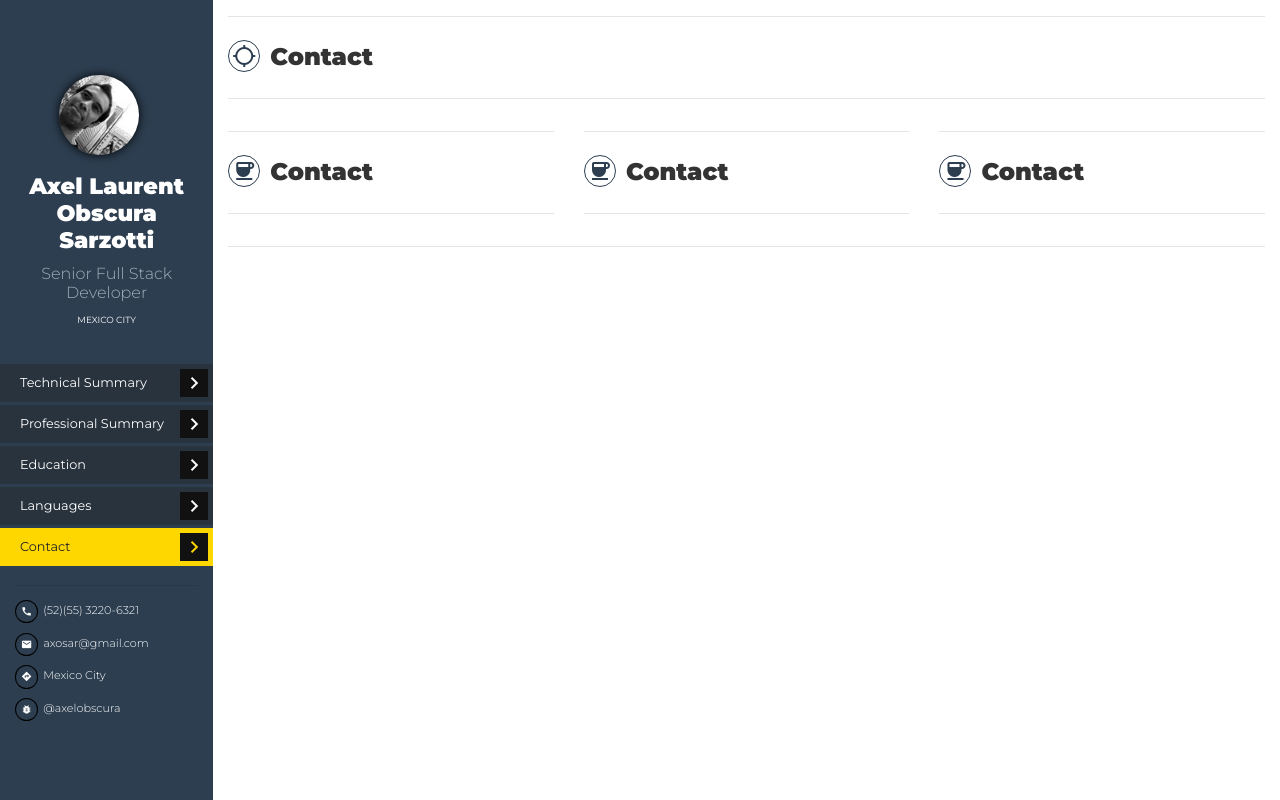
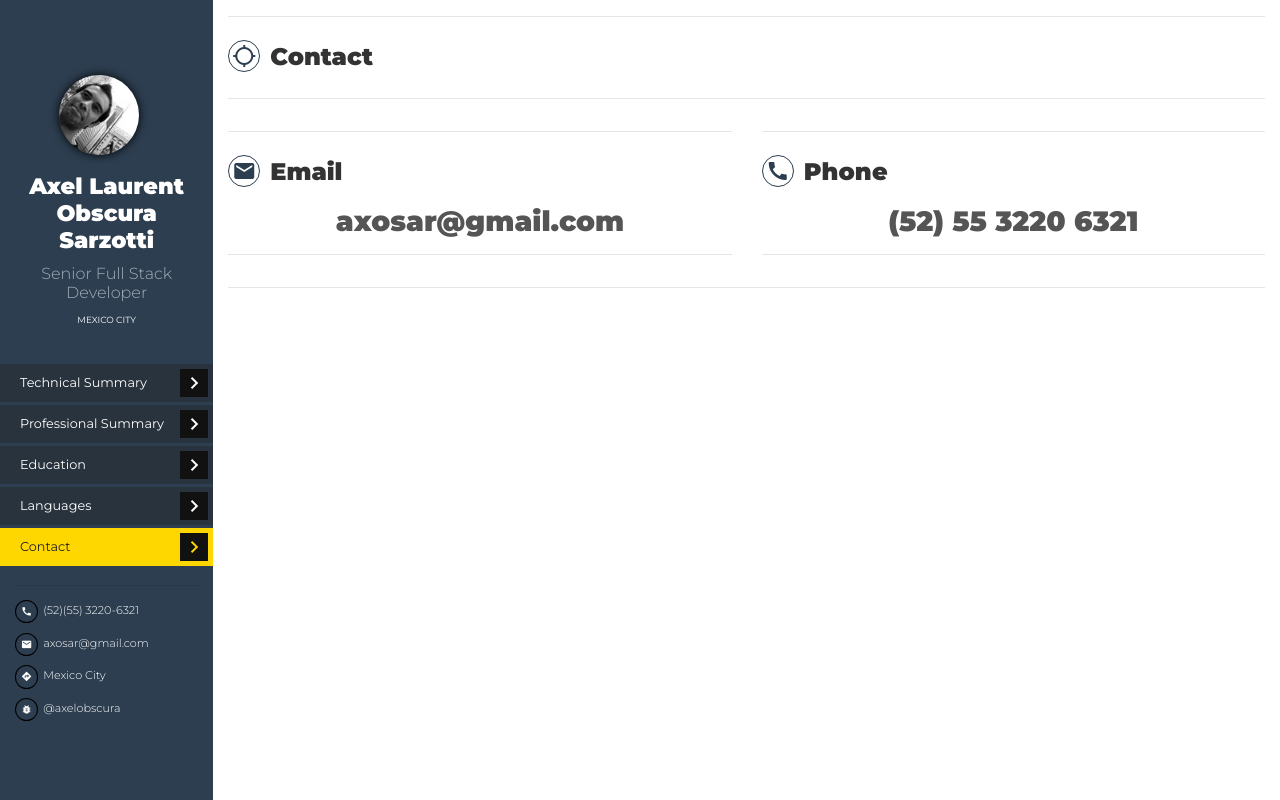
Before and after one commit to axelobscura/cv, a React (Create React App) app: page /contact in a window 1280 px wide. Built offline with nearby package versions, Linux system fonts and the light colour scheme; a web font is replaced by a local one.

Commit message:
contact details

```diff
--- a/src/component/Contact.js
+++ b/src/component/Contact.js
@@ -6,7 +6,7 @@ import './ProfessionalSummary.css';
 
 const Contact = () => {
     return (
-        <Container className="ps ts">
+        <Container className="ps ts contacto">
             <Row>
                 <Col>
                     <hr />
@@ -15,17 +15,14 @@ const Contact = () => {
                     <Row>
                         <Col>
                             <hr />
-                                <h1><span class="material-icons">coffee</span> Contact</h1>
+                                <h1><span class="material-icons">mail</span> Email</h1>
+                                <h3><a href="mailto:axosar@gmail.com">axosar@gmail.com</a></h3>
                             <hr />
                         </Col>
                         <Col>
                             <hr />
-                                <h1><span class="material-icons">coffee</span> Contact</h1>
-                            <hr />
-                        </Col>
-                        <Col>
-                            <hr />
-                                <h1><span class="material-icons">coffee</span> Contact</h1>
+                                <h1><span class="material-icons">call</span> Phone</h1>
+                                <h3><a href="tel:525532206321">(52) 55 3220 6321</a></h3>
                             <hr />
                         </Col>
                     </Row>
--- a/src/component/ProfessionalSummary.css
+++ b/src/component/ProfessionalSummary.css
@@ -78,3 +78,16 @@
     color: #333;
     cursor: pointer;
 }
+
+.contacto h3 a {
+    color: #555;
+    text-decoration: none;
+    font-weight: bold;
+    margin: 0;
+    padding: 0;
+    transition: all 0.5s;
+}
+
+.contacto h3 a:hover {
+    color: #ffd700;
+}
```
